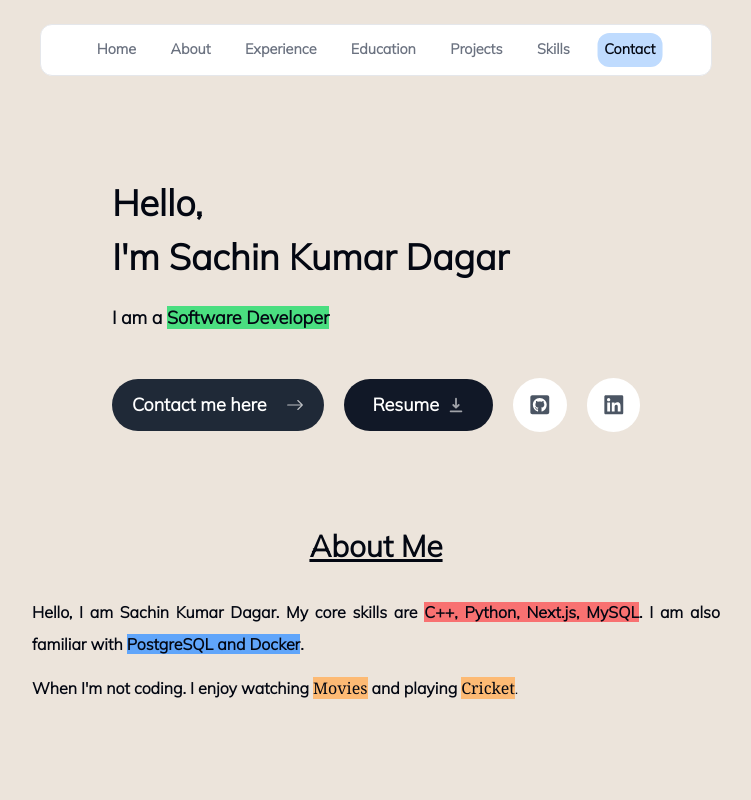
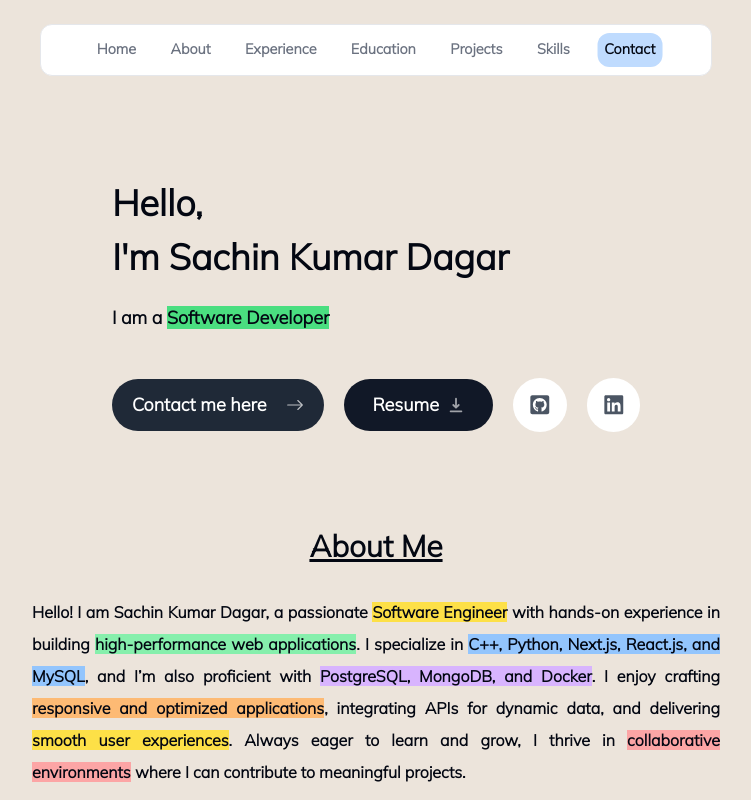
Before and after one commit to Sachin2001-kumar/Portfolio, a Next.js app: page / in a window 1280 px wide. Shown: the top 800 px of the page, without its empty margins (264-1015 px from the left). Built offline with nearby package versions, Linux system fonts and the light colour scheme.

Commit message:
Add Updates

```diff
--- a/app/Components/About.tsx
+++ b/app/Components/About.tsx
@@ -18,12 +18,29 @@ const About = () => {
     >
       <SectionHeading>About me</SectionHeading>
       <p className="mb-3 font-semibold">
-        Hello, I am Sachin Kumar Dagar. My core skills are{" "}
-        <span className="bg-red-400 font-bold">
-          C++, Python, Next.js, MySQL
+        Hello! I am Sachin Kumar Dagar, a passionate{" "}
+        <span className="bg-yellow-300 font-bold">Software Engineer</span> with
+        hands-on experience in building{" "}
+        <span className="bg-green-300 font-bold">
+          high-performance web applications
         </span>
-        . I am also familiar with{" "}
-        <span className="bg-blue-400 font-bold">PostgreSQL and Docker</span>.
+        . I specialize in{" "}
+        <span className="bg-blue-300 font-bold">
+          C++, Python, Next.js, React.js, and MySQL
+        </span>
+        , and I’m also proficient with{" "}
+        <span className="bg-purple-300 font-bold">
+          PostgreSQL, MongoDB, and Docker
+        </span>
+        . I enjoy crafting{" "}
+        <span className="bg-orange-300 font-bold">
+          responsive and optimized applications
+        </span>
+        , integrating APIs for dynamic data, and delivering{" "}
+        <span className="bg-yellow-300 font-bold">smooth user experiences</span>
+        . Always eager to learn and grow, I thrive in{" "}
+        <span className="bg-red-300 font-bold">collaborative environments</span>{" "}
+        where I can contribute to meaningful projects.
       </p>
       <p>
         <span className="font-bold">
--- a/app/Components/Header.tsx
+++ b/app/Components/Header.tsx
@@ -37,7 +37,7 @@ export default function Header() {
               </MenubarTrigger>
               <MenubarContent className="bg-blue-50 font-bold mr-2 border-r-8">
                 {NAV_LINKS.map((link) => (
-                  <Link key={link.hash} href={`/${link.hash}`}>
+                  <Link key={link.hash} href={link.hash}>
                     <MenubarItem className="p-4 w-[75vw]">
                       {link.name}
                     </MenubarItem>
--- a/app/Components/Intro.tsx
+++ b/app/Components/Intro.tsx
@@ -71,7 +71,7 @@ export default function Intro() {
             </Link>
             <a
               className="group bg-gray-900 text-white px-7 py-3 flex items-center gap-2 rounded-full outline-none focus:scale-110 hover:scale-110 active:scale-105 transition cursor-pointer borderBlack"
-              href="/Sachin.pdf"
+              href="/Sachin_Resume.pdf"
               download
             >
               Resume{" "}
--- a/app/Components/Skills.tsx
+++ b/app/Components/Skills.tsx
@@ -8,29 +8,29 @@ import { motion } from "framer-motion";
 
 export default function Skills() {
   const { ref } = useSectionInView("Skills");
-  const [showall, setshowall] = useState(false);
-  const number = 4;
+  // const [showall, setshowall] = useState(false);
+  // const number = 4;
 
-  const toggleSkills = () => {
-    setshowall(!showall);
-  };
+  // const toggleSkills = () => {
+  //   setshowall(!showall);
+  // };
 
-  const displayskills = () => {
-    return showall ? skillsData : skillsData.slice(0, number);
-  };
+  // const displayskills = () => {
+  //   return showall ? skillsData : skillsData.slice(0, number);
+  // };
 
   return (
     <>
       <section
         id="skills"
         ref={ref}
-        className="mb-6 max-w-[53rem] scroll-mt-24 text-center "
+        className="mb-6 max-w-[53rem] scroll-mt-24 text-center"
       >
         <SectionHeading>My Skills </SectionHeading>
       </section>
       <div className="flex justify-center items-center flex-col gap-4">
         <div className="grid sm:grid-cols-4 grid-cols-2 justify-center gap-4 text-lg text-black-600">
-          {displayskills().map((skill, index) => (
+          {skillsData.map((skill, index) => (
             <motion.div
               className="bg-orange-400 border-black-400 border hover:bg-blue-400 hover:shadow-lg rounded-xl sm:px-5 sm:py-3 p-2 font-semibold flex items-center justify-center transition duration-300 ease-in-out transform hover:-translate-y-1"
               key={index}
@@ -47,7 +47,7 @@ export default function Skills() {
           ))}
         </div>
 
-        <motion.button
+        {/* <motion.button
           onClick={toggleSkills}
           className="bg-green-300 border-green-500 border hover:bg-green-600 hover:shadow-lg rounded-xl px-5 py-3 mt-6 font-semibold flex items-center justify-center transition duration-300 ease-in-out transform hover:-translate-y-1"
           variants={{
@@ -59,7 +59,7 @@ export default function Skills() {
           viewport={{ once: true }}
         >
           {showall ? "Show Less" : "Show More"}
-        </motion.button>
+        </motion.button> */}
       </div>
     </>
   );
--- a/app/lib/Data.ts
+++ b/app/lib/Data.ts
@@ -65,14 +65,14 @@ export const ProjectData = [
 ];
 export const skillsData = [
   "C++",
-  "Python",
+  "Java",
   "JavaScript",
   "TypeScript",
   "PostgreSQL",
   "Next.js",
   "TailwindCSS",
   "React.js",
-  "Recoil",
+  "Redux",
   "Node.js",
   "Express.js",
   "TurboRepo",
```
Also changed, not shown: 2 other files (tests, documents, lock files or other folders).
